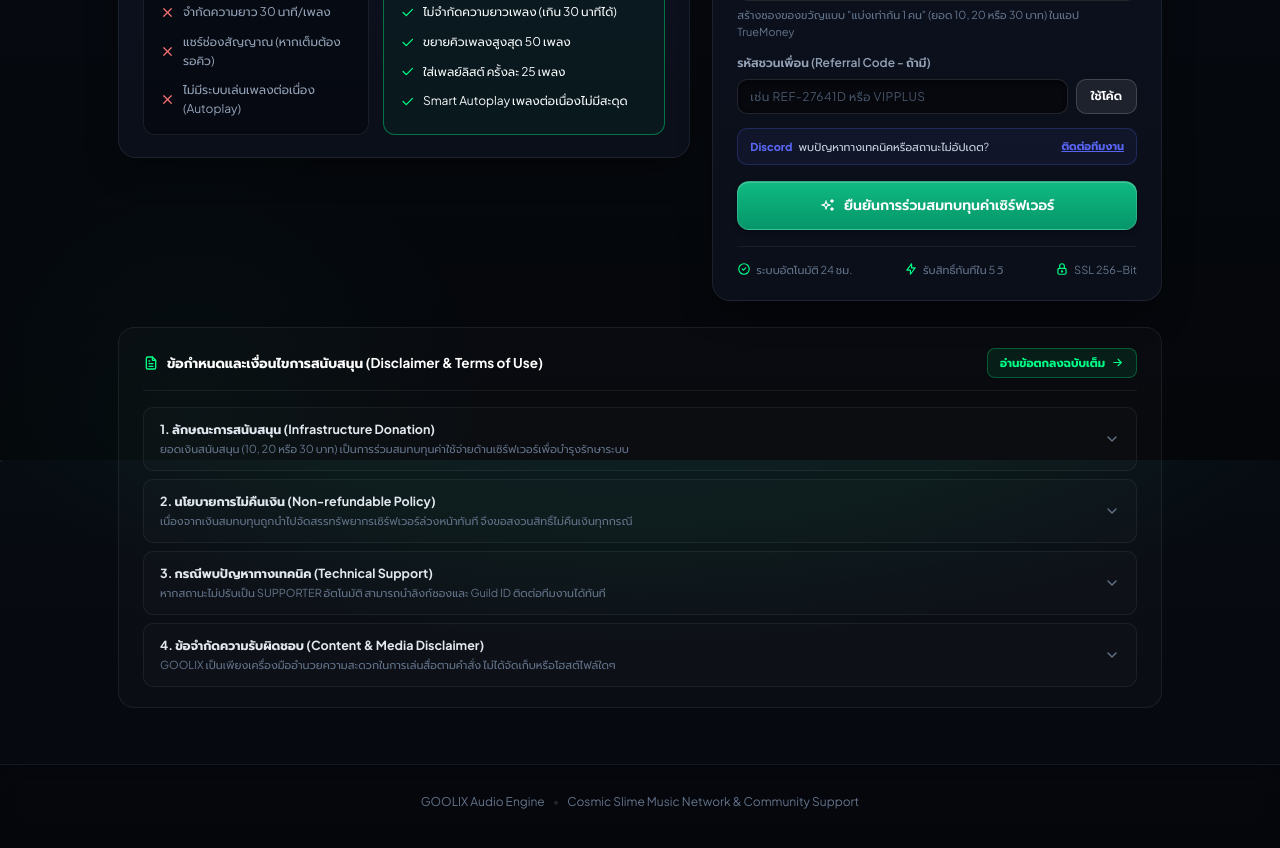
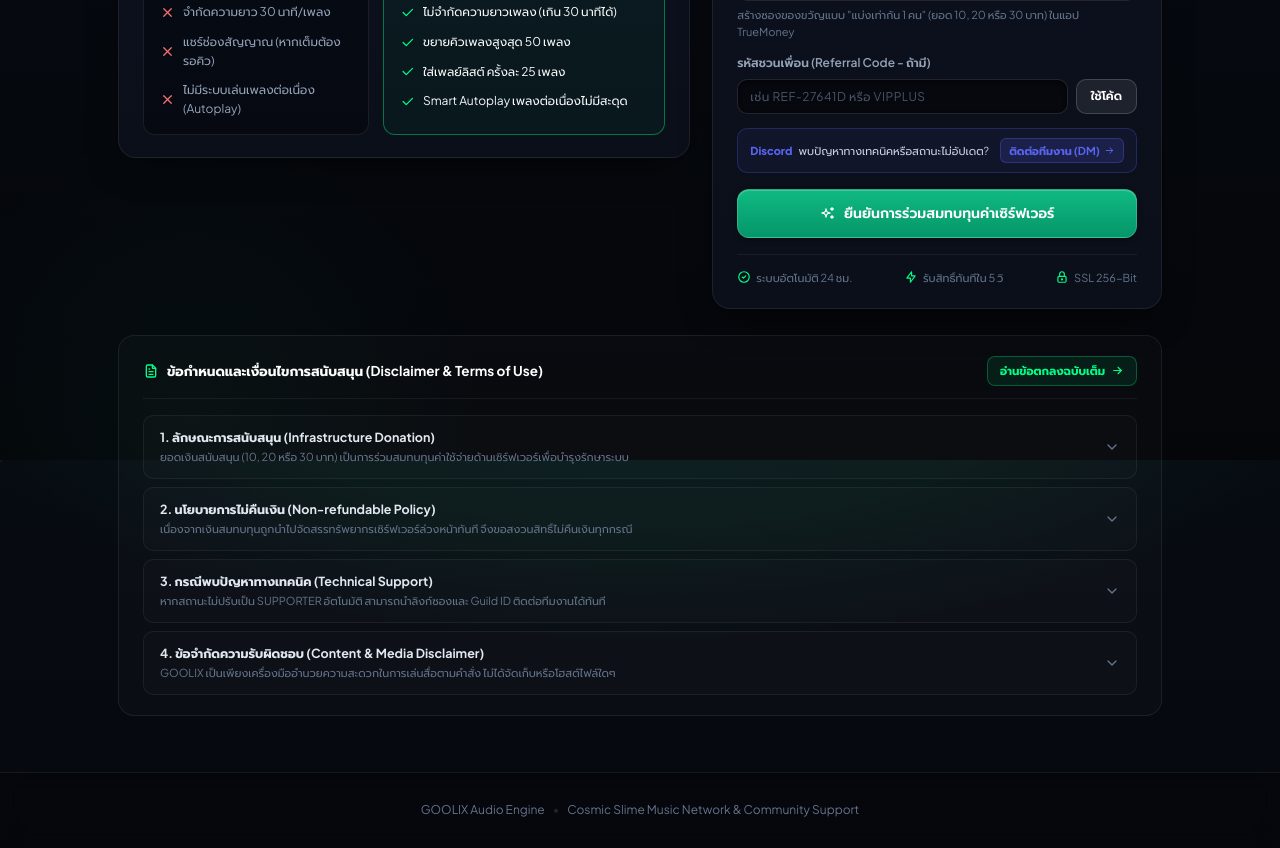
Before and after one commit to Guslaier/BotDis-ETP, a React (Vite) app in the folder frontend/: page / in a window 1280 px wide. Shown: the part 1140-1988 px from the top of the page. Built offline with nearby package versions, Linux system fonts and the light colour scheme; no server answers.

Commit message:
feat(support): link discord support directly to developer user profile

```diff
--- a/frontend/src/components/TopupView.jsx
+++ b/frontend/src/components/TopupView.jsx
@@ -1148,21 +1148,27 @@ export default function TopupView({ lang, onToast }) {
                   <span style={{ color: '#5865F2', fontWeight: 800 }}>Discord</span>
                   <span>{lang === 'th' ? 'พบปัญหาทางเทคนิคหรือสถานะไม่อัปเดต?' : 'Technical issues?'}</span>
                 </div>
-                <button
-                  type="button"
-                  onClick={() => setShowTosModal(true)}
+                <a
+                  href="https://discord.com/users/640276519603929103"
+                  target="_blank"
+                  rel="noreferrer"
                   style={{
                     color: '#5865F2',
                     fontWeight: 700,
-                    background: 'none',
-                    border: 'none',
+                    textDecoration: 'none',
                     fontSize: 11,
-                    cursor: 'pointer',
-                    textDecoration: 'underline'
+                    background: 'rgba(88, 101, 242, 0.15)',
+                    padding: '3px 8px',
+                    borderRadius: 6,
+                    border: '1px solid rgba(88, 101, 242, 0.3)',
+                    display: 'inline-flex',
+                    alignItems: 'center',
+                    gap: 4
                   }}
                 >
-                  {lang === 'th' ? 'ติดต่อทีมงาน' : 'Contact Support'}
-                </button>
+                  <span>{lang === 'th' ? 'ติดต่อทีมงาน (DM)' : 'Contact Support'}</span>
+                  <IconArrowRight size={11} />
+                </a>
               </div>
 
               {/* Confirm Support Button */}
@@ -1639,8 +1645,31 @@ export default function TopupView({ lang, onToast }) {
                 <div style={{ display: 'flex', flexDirection: 'column', gap: 6, paddingLeft: 12 }}>
                   <div>
                     {lang === 'th'
-                      ? 'หากส่งการสนับสนุนแล้วสถานะไม่ปรับเป็น SUPPORTER อัตโนมัติ หรือพบปัญหาการใช้งาน สามารถนำลิงก์ซองและ Guild ID มาติดต่อทีมงานได้ที่ช่องทาง Discord Support เพื่อให้ทีมงานตรวจสอบและเปิดสิทธิ์ให้โดยตรง'
-                      : 'If supporter perks do not activate automatically upon voucher redemption or technical glitches occur, please contact our support team on Discord with your voucher link and Guild ID for direct manual activation.'}
+                      ? 'หากส่งการสนับสนุนแล้วสถานะไม่ปรับเป็น SUPPORTER อัตโนมัติ หรือพบปัญหาการใช้งาน สามารถนำลิงก์ซองและ Guild ID มาติดต่อทีมงานได้ที่ช่องทาง Discord Support เพื่อให้ทีมงานตรวจสอบและเปิดสิทธิ์ให้โดยตรง:'
+                      : 'If supporter perks do not activate automatically upon voucher redemption or technical glitches occur, please contact our support team on Discord with your voucher link and Guild ID for direct manual activation:'}
+                  </div>
+                  <div style={{ marginTop: 4 }}>
+                    <a
+                      href="https://discord.com/users/640276519603929103"
+                      target="_blank"
+                      rel="noreferrer"
+                      style={{
+                        display: 'inline-flex',
+                        alignItems: 'center',
+                        gap: 6,
+                        color: '#5865F2',
+                        background: 'rgba(88, 101, 242, 0.12)',
+                        border: '1px solid rgba(88, 101, 242, 0.3)',
+                        padding: '4px 10px',
+                        borderRadius: 6,
+                        fontSize: 11.5,
+                        fontWeight: 700,
+                        textDecoration: 'none'
+                      }}
+                    >
+                      <span>Discord: Guslaier (ID: 640276519603929103)</span>
+                      <IconArrowRight size={12} />
+                    </a>
                   </div>
                 </div>
               </div>
```
Also changed, not shown: 6 other files (tests, documents, lock files or other folders).
